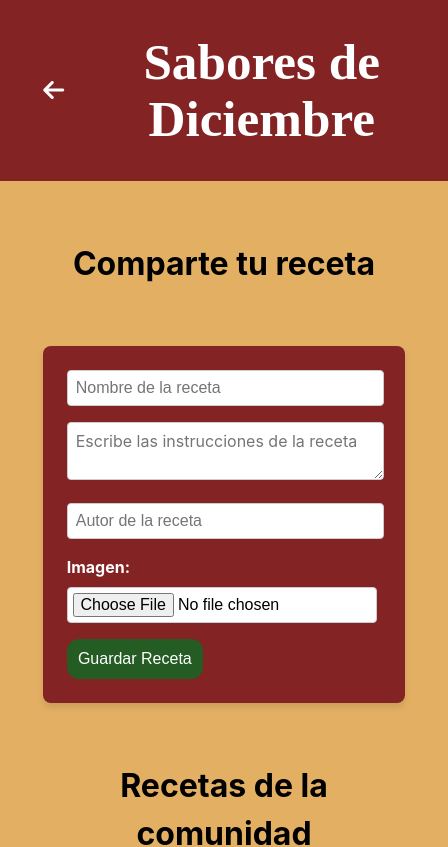
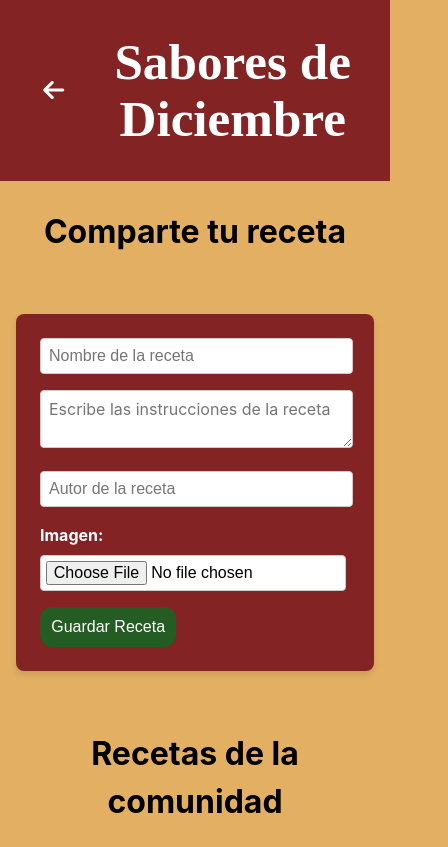
Before and after one commit to srodriguezsu/parranda, a React (Vite) app: page /recetas in a window 390 px wide. Shown: the top 847 px of the page, 448 px wide, since content can reach past the window. Built offline with nearby package versions, Linux system fonts and the light colour scheme.

Commit message:
Minor changes in recetas and header css

```diff
--- a/src/components/header/index.css
+++ b/src/components/header/index.css
@@ -1,7 +1,7 @@
 .header-container {
     text-align: center;
     background-color: var(--color-rojo);
-    min-width: 100vw;
+    max-width: 100vw;
 
     display: flex;
     justify-content: space-between;
@@ -26,7 +26,7 @@
 
 @media (max-width: 768px) {
     .header-container{
-        min-width: 100vw;
+        width: 100vw;
     }
 
 }
--- a/src/pages/recetasPage/index.css
+++ b/src/pages/recetasPage/index.css
@@ -1,6 +1,6 @@
 .recetas-container {
 
-
+    max-width: 100vw;
     display: flex;
     flex-direction: row;
 
@@ -9,6 +9,9 @@
 
 @media (max-width: 768px) {
     .recetas-container {
+        max-width: 100vw;
+        margin: 0;
+        padding: 0;
         flex-direction: column;
         align-items: center;
     }
```
